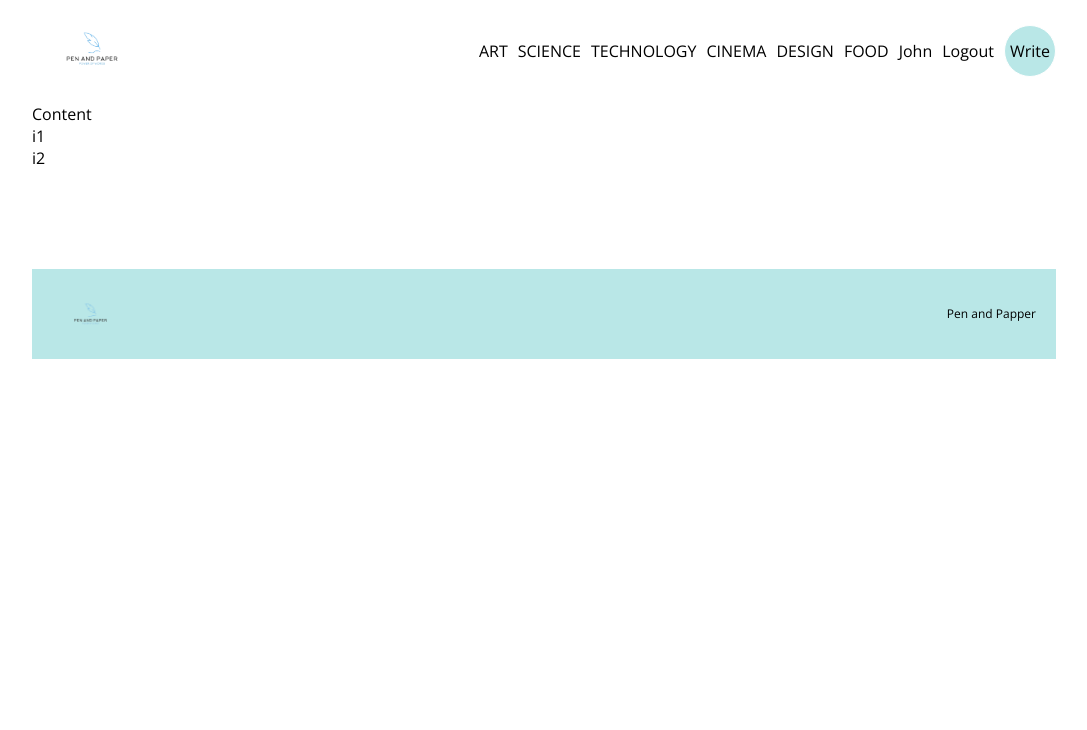
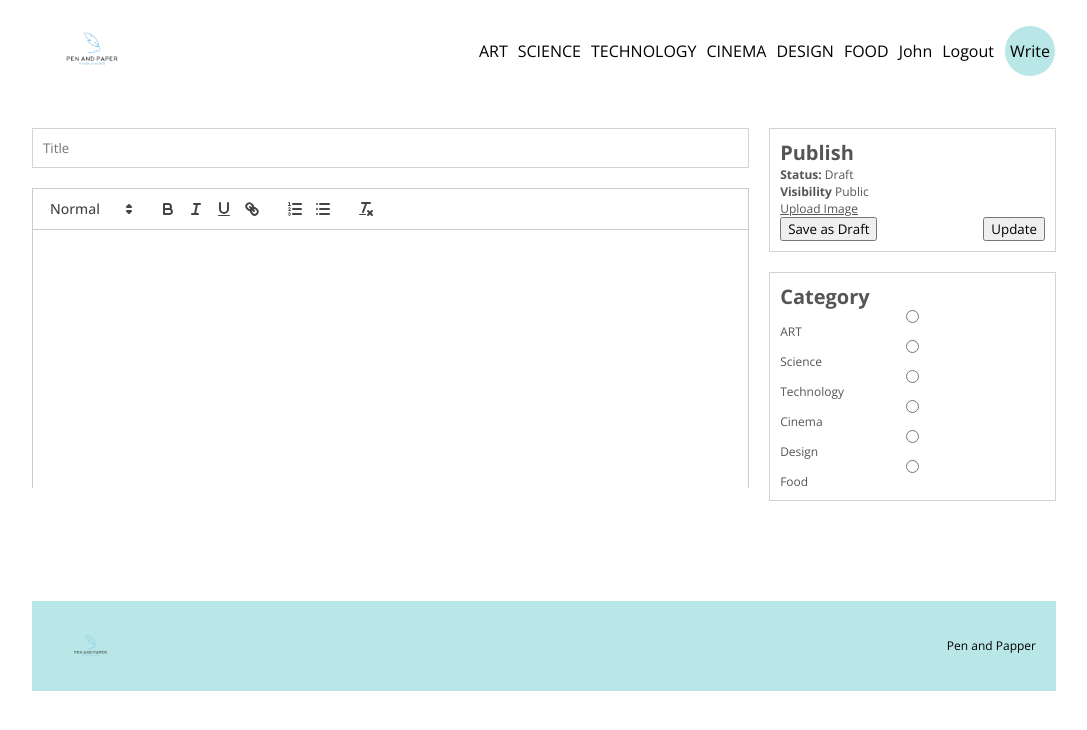
Before and after one commit to pmudassir/React_Blog, a React (Create React App) app: page /write in a window 1280 px wide. Shown: the top 730 px of the page, without its empty margins (96-1183 px from the left). Built offline with nearby package versions, Linux system fonts and the light colour scheme.

Commit message:
Menu and single pages done

```diff
--- a/package.json
+++ b/package.json
@@ -8,6 +8,7 @@
     "@testing-library/user-event": "^13.5.0",
     "react": "^18.2.0",
     "react-dom": "^18.2.0",
+    "react-quill": "^2.0.0",
     "react-router-dom": "^6.8.0",
     "react-scripts": "5.0.1",
     "sass": "^1.57.1",
--- a/src/pages/Write.jsx
+++ b/src/pages/Write.jsx
@@ -1,12 +1,49 @@
-import React from 'react'
+import React, { useState } from 'react'
+import ReactQuill from 'react-quill';
+import 'react-quill/dist/quill.snow.css';
 
 const Write = () => {
+  const [value, setValue] = useState('');
+
   return (
-    <div className='write'>
-      <div className='content'>Content</div>
+    <div className='add'>
+      <div className='content'>
+        <input placeholder='Title' type="text" />
+        <div className='editorContainer'>
+          <ReactQuill className='editor' theme="snow" value={value} onChange={setValue} />
+        </div>
+      </div>
       <div className='menu'>
-        <div className='item'>i1</div>
-        <div className='item'>i2</div>
+        <div className='item'>
+          <h1>Publish</h1>
+          <span>
+            <b>Status: </b> Draft
+          </span>
+          <span>
+            <b>Visibility </b> Public
+          </span>
+          <input type="file" id="file" style={{ display: "none" }} />
+          <label className='file' htmlFor="file">Upload Image</label>
+          <div className='buttons'>
+            <button>Save as Draft</button>
+            <button>Update</button>
+          </div>
+        </div>
+        <div className='item'>
+          <h1>Category</h1>
+          <input type="radio" name="cat" value="art" id="art" />
+          <label htmlFor='art'>ART</label>
+          <input type="radio" name="cat" value="science" id="science" />
+          <label htmlFor='science'>Science</label>
+          <input type="radio" name="cat" value="technology" id="technology" />
+          <label htmlFor='technology'>Technology</label>
+          <input type="radio" name="cat" value="cinema" id="cinema" />
+          <label htmlFor='cinema'>Cinema</label>
+          <input type="radio" name="cat" value="design" id="design" />
+          <label htmlFor='design'>Design</label>
+          <input type="radio" name="cat" value="food" id="food" />
+          <label htmlFor='food'>Food</label>
+        </div>
       </div>
     </div>
   )
--- a/src/style.scss
+++ b/src/style.scss
@@ -300,6 +300,64 @@
         }
 
         //WRITE
+        .add{
+            margin-top: 25px;
+            display: flex;
+            gap: 20px;
 
+            .content{
+                flex: 5;
+                display: flex;
+                flex-direction: column;
+                gap: 20px;
+
+                input{
+                    padding: 10px;
+                    border: 1px solid lightgray;
+                }
+
+                .editorContainer{
+                    height: 300px;
+                    overflow: scroll;
+
+                    .editor{
+                        height: 100%;
+                        border: none;
+                    }
+                }
+            }
+
+            .menu{
+                flex: 2;
+                display: flex;
+                flex-direction: column;
+                gap: 20px;
+
+                .item{
+                    padding: 10px;
+                    border: 1px solid lightgray;
+                    flex: 1;
+                    display: flex;
+                    flex-direction: column;
+                    justify-content: space-between;
+                    font-size: 12px;
+                    color: #555;
+
+                    h1{
+                        font-size: 20px;
+                    }
+
+                    .file{
+                        text-decoration: underline;
+                        cursor: pointer;
+                    }
+
+                    .buttons{
+                        display: flex;
+                        justify-content: space-between;
+                    }
+                }
+            }
+        }
     }
 }
```
Also changed, not shown: 1 other file (tests, documents, lock files or other folders).
